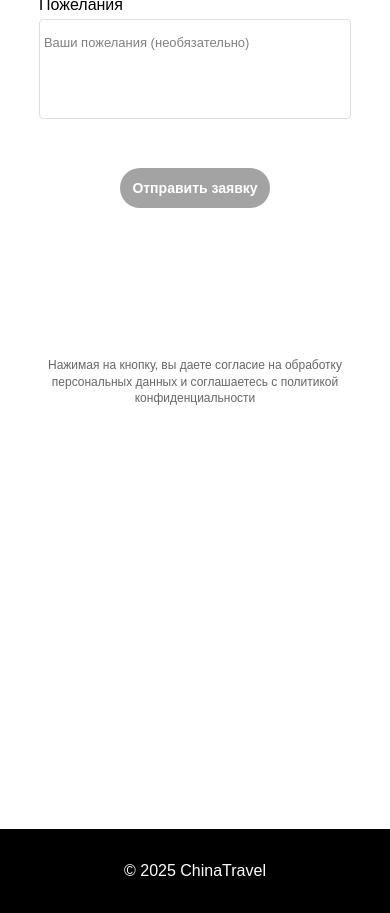
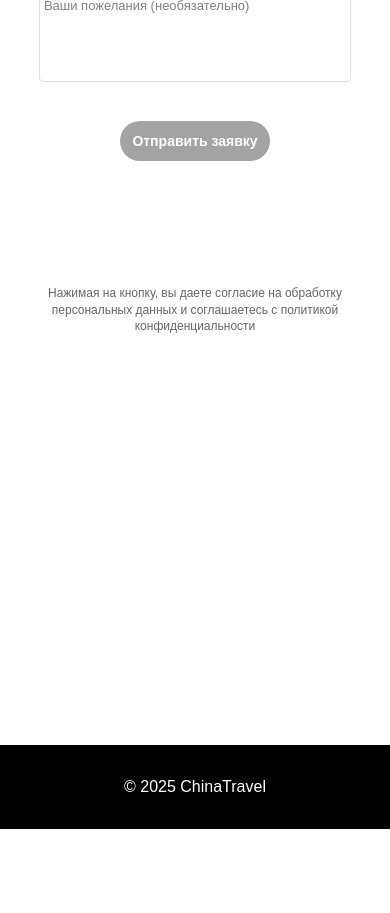
Before and after one commit to nikolingus/pet-project, a React (Vite) app: page / in a window 390 px wide. Shown: the part 6020-6933 px from the top of the page. After the commit the page ends 6849 px from the top, so only its background shows below. Built offline with nearby package versions, Linux system fonts and the light colour scheme.

Commit message:
изменения

```diff
--- a/src/App/App.css
+++ b/src/App/App.css
@@ -164,7 +164,7 @@
   }
 
   .registration {
-    height: 125vh;
+    height: 115vh;
   }
 
   .registration__input {
@@ -187,7 +187,7 @@
   .registration__button {
     width: 150px;
     height: 40px;
-    margin-top: 40px !important;
+    margin-top: 30px !important;
   }
   .registration__error {
     margin-top: -15px;
```
